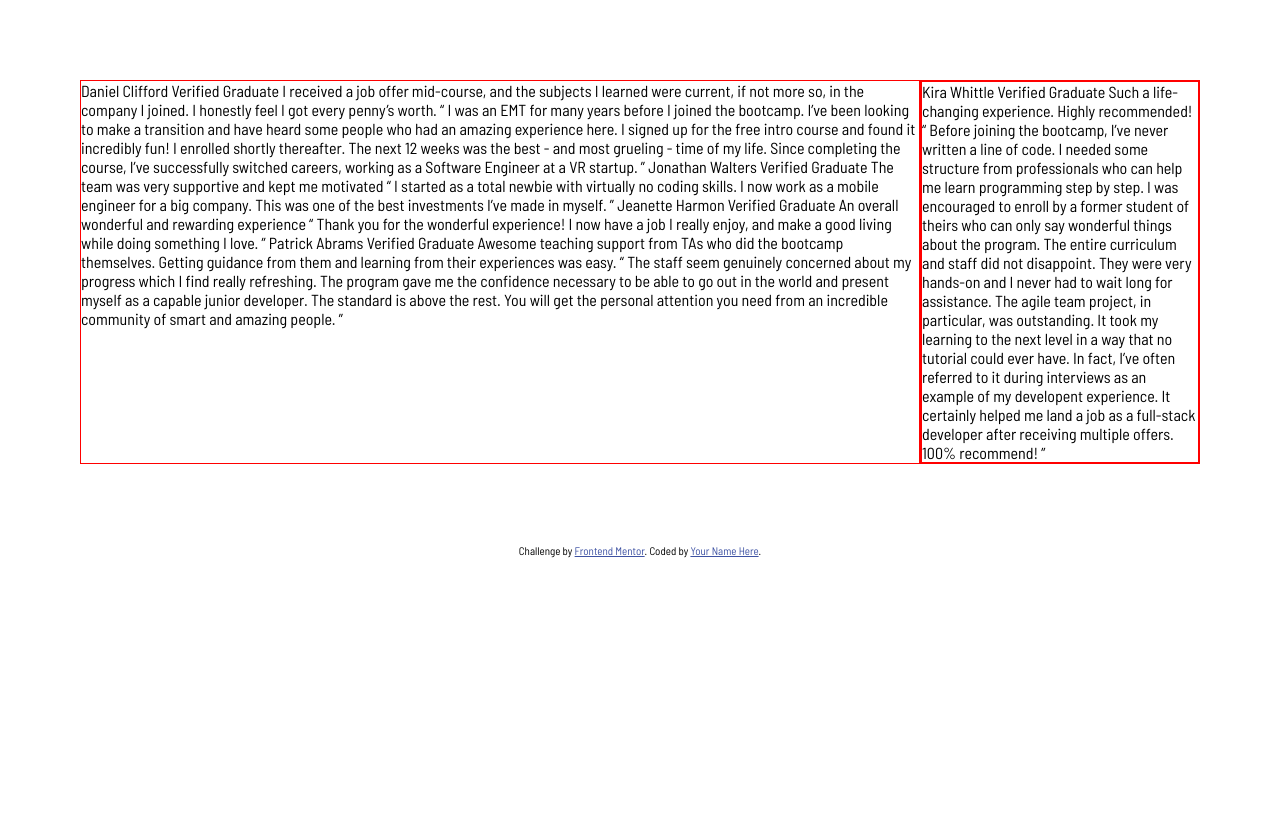
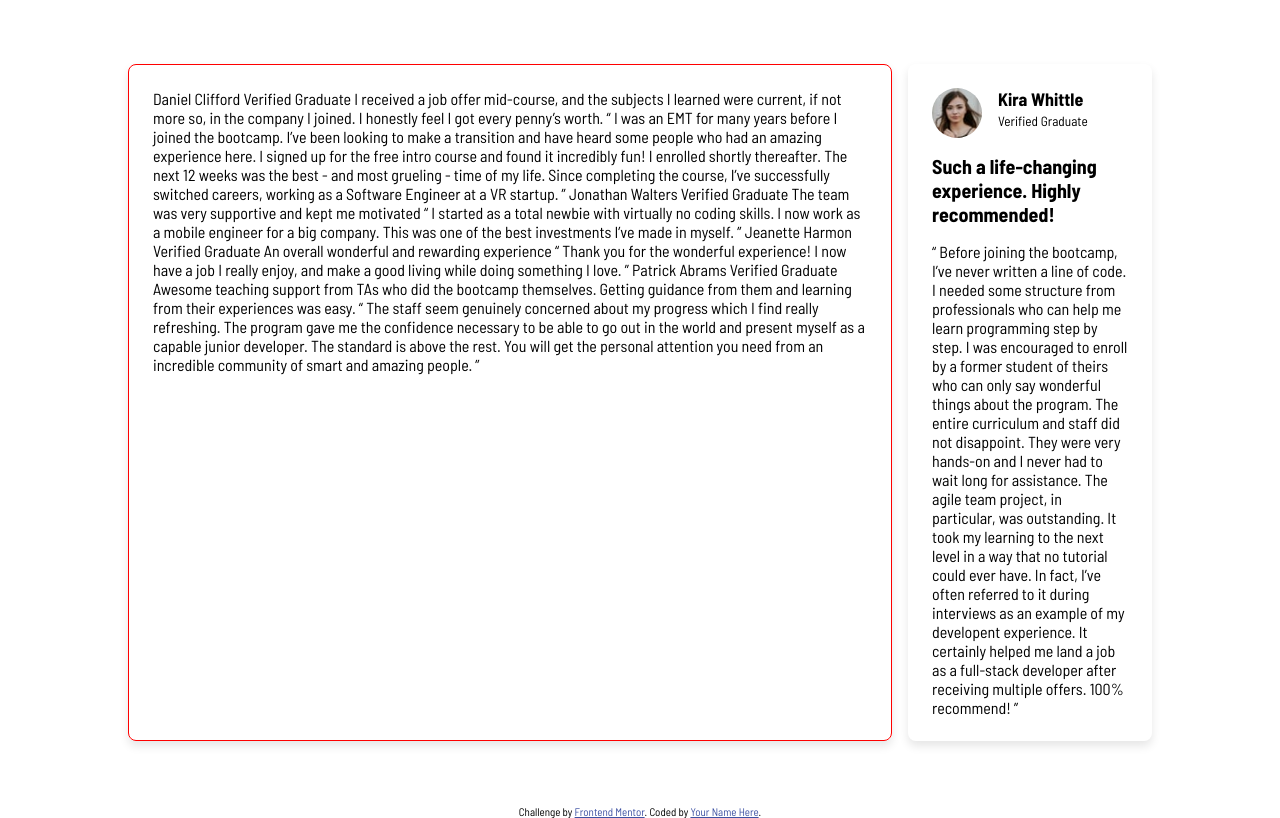
Before and after one commit to ChrisRoland/Testimonials-Grid-Section, a plain HTML site: page index.html in a window 1280 px wide. Drawn offline with Linux system fonts and the light colour scheme.

Commit message:
feat: col1 draft done

```diff
--- a/index.html
+++ b/index.html
@@ -12,7 +12,7 @@
 </head>
 <body>
   <div role="main" class="main">
-    <div>
+    <div class="three-col">
       Daniel Clifford
       Verified Graduate
 
@@ -52,12 +52,17 @@
       junior developer. The standard is above the rest. You will get the personal attention you need from
       an incredible community of smart and amazing people. ”
     </div>
-    <div>
+    <div class="one-col">
       <div>
-        Kira Whittle
-        Verified Graduate
+        <div class="avatar">
+          <img src="images/image-kira.jpg" alt="avatar">
+          <div>
+            <h3>Kira Whittle</h3>
+            <small>Verified Graduate</small>
+          </div>
+        </div>
 
-        Such a life-changing experience. Highly recommended!
+        <h2>Such a life-changing experience. Highly recommended!</h2>
 
         <p>“ Before joining the bootcamp, I’ve never written a line of code. I needed some structure from
           professionals who can help me learn programming step by step. I was encouraged to enroll by a former
--- a/style.css
+++ b/style.css
@@ -13,22 +13,51 @@ body {
 }
 
 .main {
-    margin: 5rem;
+    margin: 4rem 8rem;
     display: grid;
     grid-template-columns: repeat(4, 1fr);
+    gap: 1rem;
 }
 
-.main div {
-    border: 1px red solid;
+div {
+    border-radius: 8px;
 }
 
-.main > div {
+.main .three-col {
     grid-column: span 3;
     width: 100%;
+    padding: 1.5rem;
+    border: 1px red solid;
+    box-shadow: 0 5px 10px rgba(0, 0, 0, 0.1);
 }
 
-.main :last-child {
+.main .one-col {
     grid-column: span 1;
+    padding: 1.5rem;
+    box-shadow: 0 5px 10px rgba(0, 0, 0, 0.1);
+}
+
+.main .one-col h2 {
+    font-size: 20px;
+    margin: 1rem 0;
+}
+
+.avatar {
+    display: flex;
+    gap: 1rem;
+}
+
+.avatar h3 {
+    font-size: 18px;
+    margin: 0;
+}
+
+
+
+img {
+    width: 50px;
+    height: 50px;
+    border-radius: 50%;
 }
 
 .attribution { font-size: 11px; text-align: center; }
```
